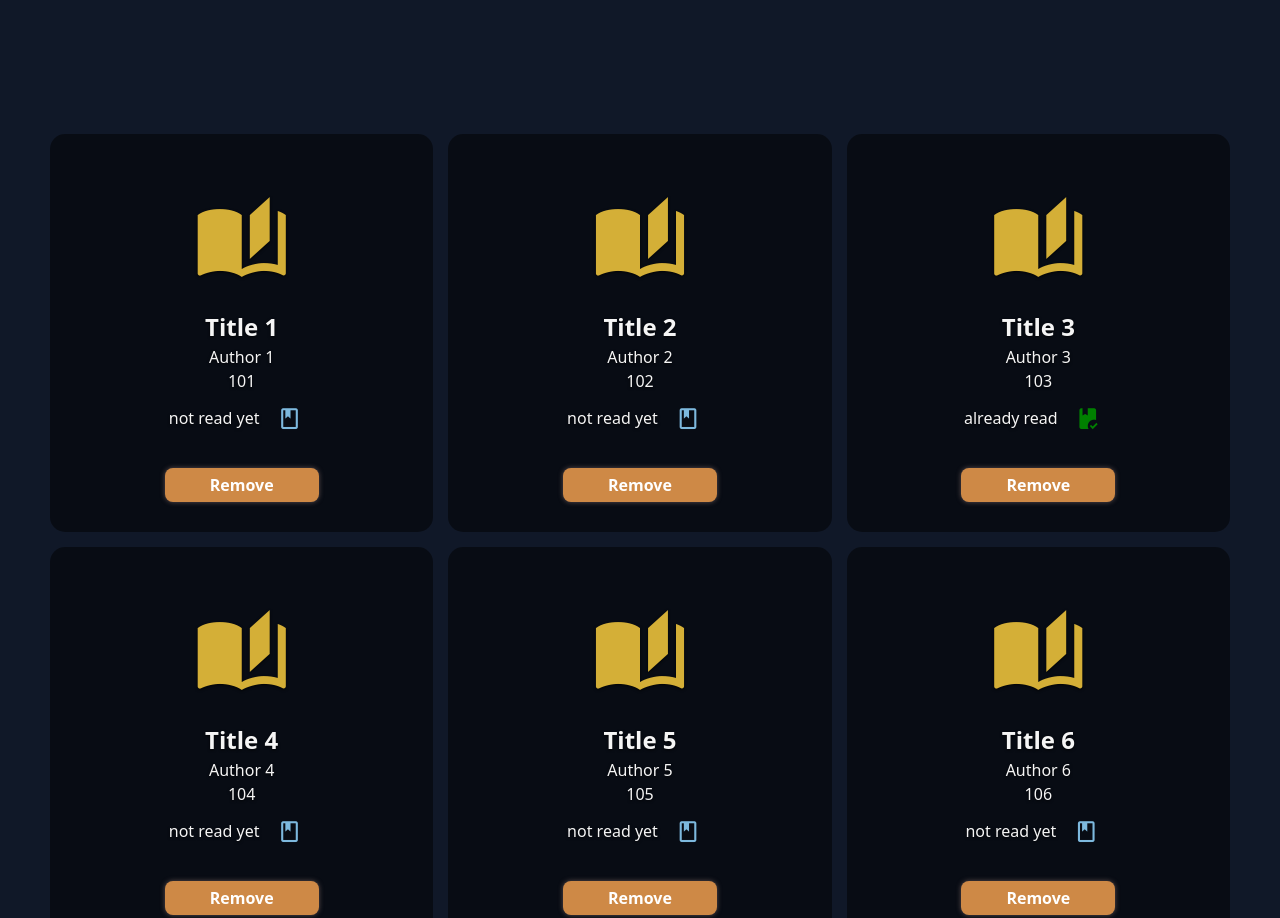
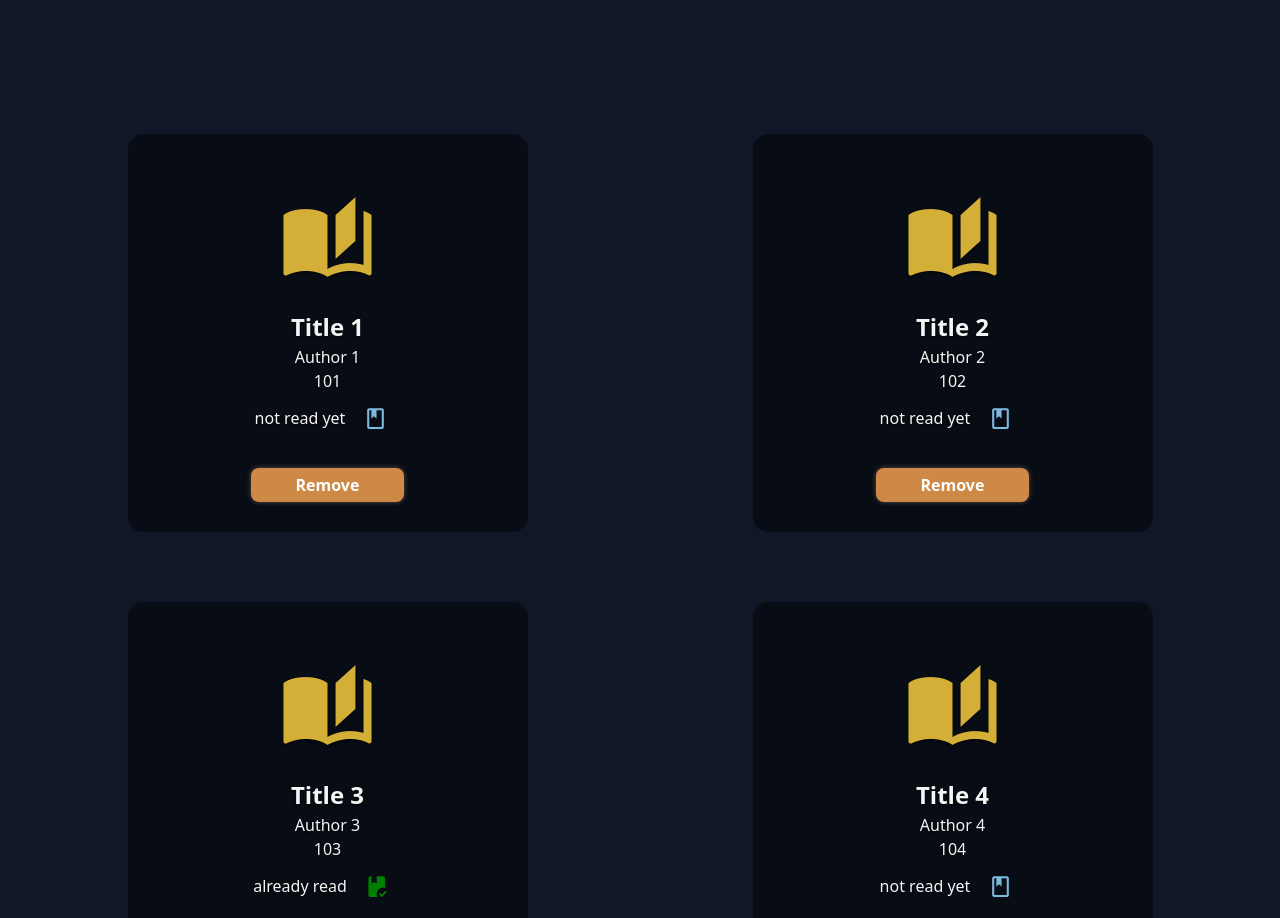
Before and after one commit to tshamsiddin/library, a plain HTML site: page index.html in a window 1280 px wide. Shown: the part 400-1318 px from the top of the page. Drawn offline with Linux system fonts and the light colour scheme.

Commit message:
adjusted gap between book cards

```diff
--- a/style.css
+++ b/style.css
@@ -115,7 +115,7 @@
 .books{
     display: grid;
     grid-template-columns: repeat(auto-fit, minmax(350px, 1fr));
-    gap: 15px;
+    gap: 70px;
 }
 
 .book{
```
